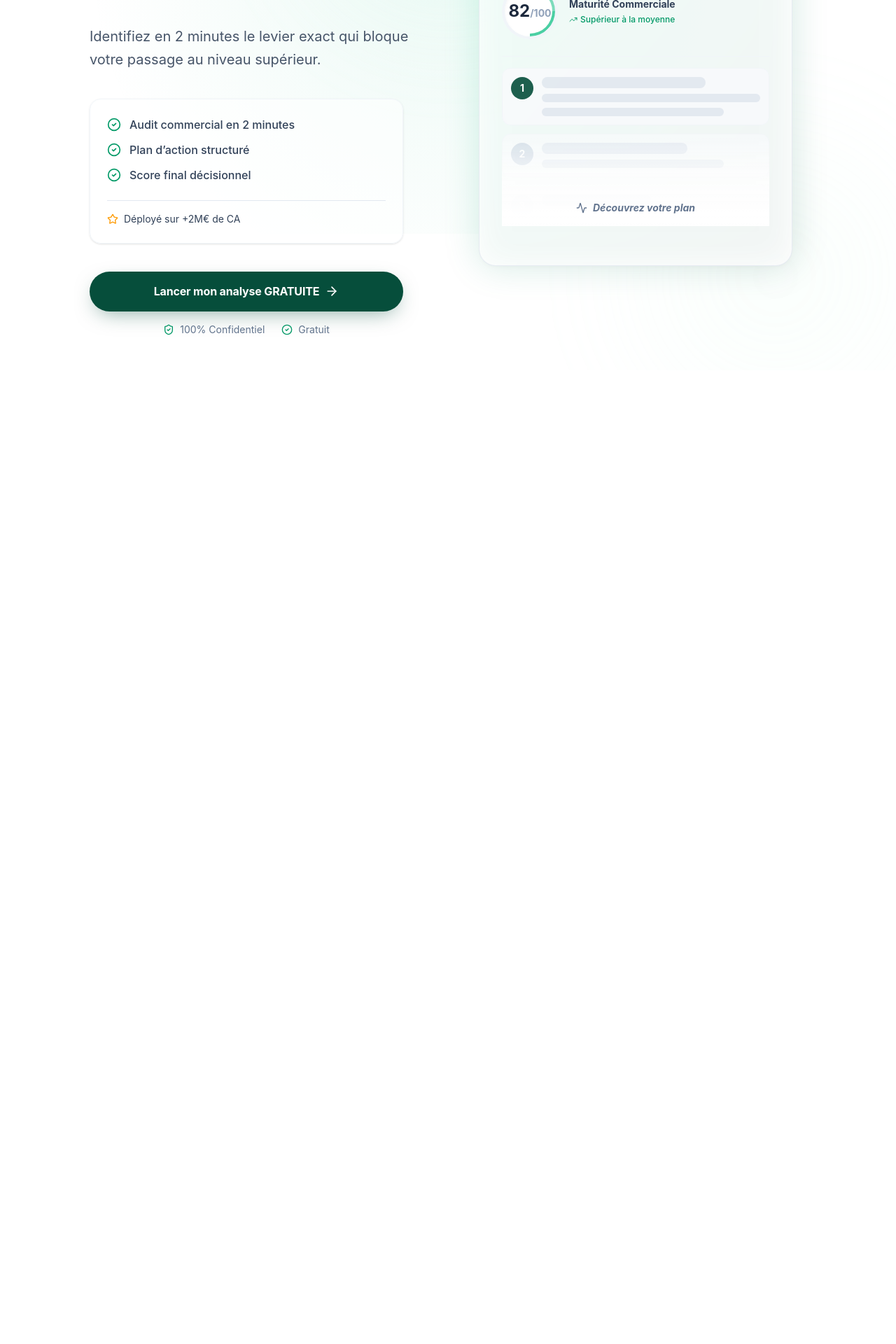
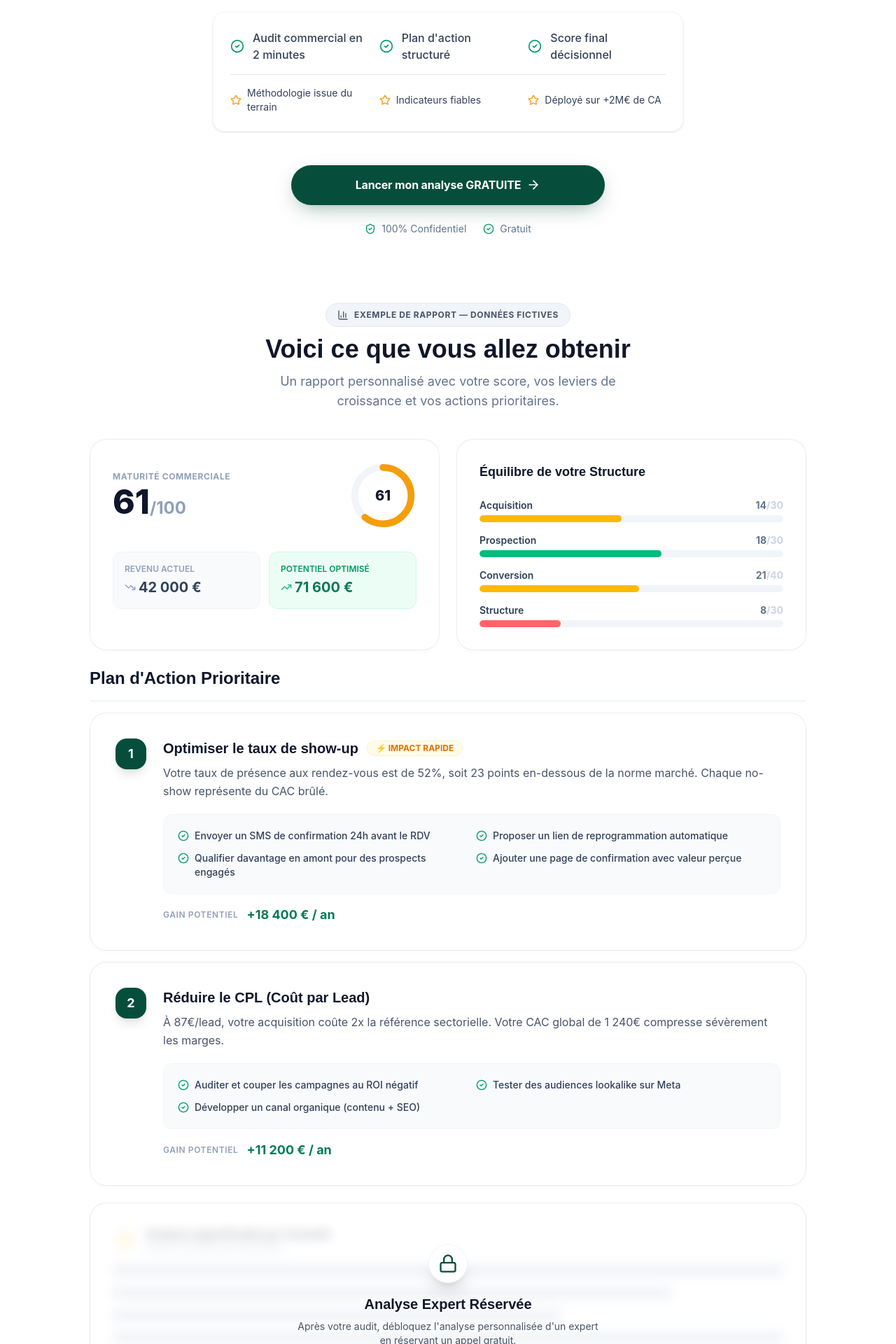
Before and after one commit to ClaveSkaleos/LeadMagnetaudit, a React (Vite) app: page / in a window 1280 px wide. Shown: the part 300-2220 px from the top of the page at 70% size. Before the commit the page ends 829 px from the top, so only its background shows below. Built offline with nearby package versions, Linux system fonts and the light colour scheme; no server answers.

Commit message:
feat(welcome): restore original hero + add detailed fictive results preview section

```diff
--- a/src/components/Welcome.jsx
+++ b/src/components/Welcome.jsx
@@ -1,9 +1,47 @@
-import React, { useState } from 'react';
-import { ArrowRight, CheckCircle2, ShieldCheck, Mail, ArrowLeft, Star, TrendingUp, BarChart3, Activity } from 'lucide-react';
+import React from 'react';
+import { ArrowRight, CheckCircle2, ShieldCheck, Star, TrendingUp, TrendingDown, Zap, Target, Activity, BarChart3, Lock } from 'lucide-react';
 import Logo from './Logo';
 
+// --- Fictive Preview Data ---
+const PREVIEW_SCORE = 61;
+const PREVIEW_SCORE_COLOR = '#F59E0B'; // amber for a "needs improvement" score
+const PREVIEW_RECO = [
+    {
+        number: 1,
+        tag: '⚡ IMPACT RAPIDE',
+        tagColor: 'bg-amber-50 text-amber-600 border-amber-100',
+        title: 'Optimiser le taux de show-up',
+        desc: 'Votre taux de présence aux rendez-vous est de 52%, soit 23 points en-dessous de la norme marché. Chaque no-show représente du CAC brûlé.',
+        actions: [
+            'Envoyer un SMS de confirmation 24h avant le RDV',
+            'Proposer un lien de reprogrammation automatique',
+            'Qualifier davantage en amont pour des prospects engagés',
+            'Ajouter une page de confirmation avec valeur perçue',
+        ],
+        gain: '18 400',
+    },
+    {
+        number: 2,
+        tag: null,
+        title: 'Réduire le CPL (Coût par Lead)',
+        desc: 'À 87€/lead, votre acquisition coûte 2x la référence sectorielle. Votre CAC global de 1 240€ compresse sévèrement les marges.',
+        actions: [
+            'Auditer et couper les campagnes au ROI négatif',
+            'Tester des audiences lookalike sur Meta',
+            'Développer un canal organique (contenu + SEO)',
+        ],
+        gain: '11 200',
+    },
+];
+
+const PREVIEW_PILLARS = [
+    { label: 'Acquisition', value: 14, max: 30, color: 'bg-amber-400' },
+    { label: 'Prospection', value: 18, max: 30, color: 'bg-emerald-500' },
+    { label: 'Conversion', value: 21, max: 40, color: 'bg-amber-400' },
+    { label: 'Structure', value: 8, max: 30, color: 'bg-red-400' },
+];
+
 export default function Welcome({ onStart }) {
-
     return (
         <div className="relative min-h-screen w-full flex flex-col justify-center items-center bg-glow-effect overflow-hidden py-12 px-6">
 
@@ -15,40 +53,46 @@ export default function Welcome({ onStart }) {
             <div className="glow-spot top-[-20%] left-[50%] -translate-x-1/2 w-[800px] h-[800px] opacity-40 blur-[120px]"></div>
             <div className="glow-spot bottom-[-20%] right-[-10%] w-[600px] h-[600px] opacity-30 blur-[100px]"></div>
 
-            <div className="relative z-10 w-full max-w-5xl mx-auto grid lg:grid-cols-2 gap-12 items-center animate-in">
+            {/* === HERO SECTION (original layout) === */}
+            <div className="relative z-10 w-full max-w-3xl mx-auto flex flex-col items-center text-center animate-in space-y-12">
 
                 {/* Main Value Prop */}
-                <div className="space-y-10 flex flex-col items-center lg:items-start text-center lg:text-left">
                 <div className="space-y-6">
-                        <h1 className="text-4xl md:text-5xl lg:text-6xl font-extrabold text-slate-900 tracking-tight leading-[1.1] font-display">
+                    <h1 className="text-4xl md:text-6xl font-extrabold text-slate-900 tracking-tight leading-[1.1] font-display">
                         Diagnostiquez votre <br />
                         <span className="text-gradient">performance commerciale.</span>
                     </h1>
-                        <p className="text-xl text-slate-600 max-w-xl leading-relaxed">
+                    <p className="text-xl text-slate-600 max-w-2xl mx-auto leading-relaxed">
                         Identifiez en 2 minutes le levier exact qui bloque votre passage au niveau supérieur.
                     </p>
                 </div>
 
-                    {/* Benefits List - 3 checks + credibility */}
-                    <div className="flex flex-col gap-4 text-left bg-white/50 backdrop-blur-sm p-6 rounded-2xl border border-slate-100 shadow-sm w-full max-w-md">
-                        <div className="space-y-3">
+                {/* Benefits Grid */}
+                <div className="flex flex-col gap-4 justify-center items-center text-left bg-white/50 backdrop-blur-sm p-6 rounded-2xl border border-slate-100 shadow-sm max-w-2xl w-full">
+                    <div className="grid grid-cols-1 md:grid-cols-3 gap-4 w-full">
                         <div className="flex items-center gap-3">
                             <CheckCircle2 className="w-5 h-5 text-emerald-600 flex-shrink-0" />
                             <span className="font-medium text-slate-700">Audit commercial en 2 minutes</span>
                         </div>
                         <div className="flex items-center gap-3">
                             <CheckCircle2 className="w-5 h-5 text-emerald-600 flex-shrink-0" />
-                                <span className="font-medium text-slate-700">Plan d’action structuré</span>
+                            <span className="font-medium text-slate-700">Plan d'action structuré</span>
                         </div>
                         <div className="flex items-center gap-3">
                             <CheckCircle2 className="w-5 h-5 text-emerald-600 flex-shrink-0" />
                             <span className="font-medium text-slate-700">Score final décisionnel</span>
                         </div>
                     </div>
-
-                        {/* Credibility Section */}
-                        <div className="w-full border-t border-slate-200 pt-4 mt-2">
-                            <div className="grid grid-cols-1 gap-2">
+                    <div className="w-full border-t border-slate-200 pt-4">
+                        <div className="grid grid-cols-1 md:grid-cols-3 gap-4 w-full">
+                            <div className="flex items-center gap-2">
+                                <Star className="w-4 h-4 text-amber-500 flex-shrink-0" />
+                                <span className="text-sm text-slate-700">Méthodologie issue du terrain</span>
+                            </div>
+                            <div className="flex items-center gap-2">
+                                <Star className="w-4 h-4 text-amber-500 flex-shrink-0" />
+                                <span className="text-sm text-slate-700">Indicateurs fiables</span>
+                            </div>
                             <div className="flex items-center gap-2">
                                 <Star className="w-4 h-4 text-amber-500 flex-shrink-0" />
                                 <span className="text-sm text-slate-700">Déployé sur +2M€ de CA</span>
@@ -57,8 +101,8 @@ export default function Welcome({ onStart }) {
                     </div>
                 </div>
 
-                    {/* CTA Area */}
-                    <div className="flex flex-col items-center lg:items-start gap-4 w-full max-w-md">
+                {/* CTA */}
+                <div className="flex flex-col items-center gap-6 w-full max-w-md">
                     <button
                         onClick={onStart}
                         className="btn-rolex w-full text-lg py-5 shadow-2xl shadow-emerald-900/20 hover:scale-[1.02] active:scale-[0.98] transition-all group relative overflow-hidden"
@@ -67,11 +111,10 @@ export default function Welcome({ onStart }) {
                             Lancer mon analyse GRATUITE
                             <ArrowRight className="w-5 h-5 group-hover:translate-x-1 transition-transform" />
                         </span>
-                            {/* Shimmer effect */}
                         <div className="absolute inset-0 -translate-x-full group-hover:animate-[shimmer_1.5s_infinite] bg-gradient-to-r from-transparent via-white/20 to-transparent z-0"></div>
                     </button>
 
-                        <div className="flex items-center gap-6 text-sm text-slate-500 justify-center w-full">
+                    <div className="flex items-center gap-6 text-sm text-slate-500">
                         <div className="flex items-center gap-2">
                             <ShieldCheck className="w-4 h-4 text-emerald-600" />
                             <span>100% Confidentiel</span>
@@ -82,79 +125,167 @@ export default function Welcome({ onStart }) {
                         </div>
                     </div>
                 </div>
+
             </div>
 
-                {/* Result Preview (New mockup section) */}
-                <div className="relative w-full max-w-md mx-auto hidden lg:block transform hover:rotate-2 transition-transform duration-500">
-                    <div className="absolute -inset-1 bg-gradient-to-br from-emerald-400/30 to-rolex-900/30 rounded-[2rem] blur-xl opacity-50"></div>
-                    <div className="card-modern relative bg-white/90 backdrop-blur-xl p-8 shadow-2xl border border-white/40 overflow-hidden">
+            {/* === DETAILED PREVIEW SECTION === */}
+            <div className="relative z-10 w-full max-w-5xl mx-auto mt-24 space-y-6">
 
-                        <div className="absolute top-0 right-0 p-4 opacity-5">
-                            <BarChart3 className="w-32 h-32" />
+                {/* Section Header */}
+                <div className="text-center space-y-3 mb-10">
+                    <div className="inline-flex items-center gap-2 px-4 py-2 rounded-full bg-slate-100 text-slate-600 text-xs font-bold uppercase tracking-wider border border-slate-200">
+                        <BarChart3 className="w-4 h-4" /> Exemple de rapport — Données fictives
+                    </div>
+                    <h2 className="text-3xl md:text-4xl font-extrabold text-slate-900 font-display">
+                        Voici ce que vous allez obtenir
+                    </h2>
+                    <p className="text-slate-500 text-lg max-w-xl mx-auto">Un rapport personnalisé avec votre score, vos leviers de croissance et vos actions prioritaires.</p>
                 </div>
 
-                        <div className="space-y-6 relative z-10">
-                            {/* Mock Header */}
+                {/* Preview Cards Row 1 — Score + Pillars */}
+                <div className="grid md:grid-cols-2 gap-6">
+
+                    {/* Score Card */}
+                    <div className="card-modern bg-white p-8 flex flex-col items-center gap-6 border-l-4 border-amber-400 shadow-lg">
+                        <div className="w-full flex items-center justify-between mb-2">
                             <div>
-                                <div className="inline-flex items-center gap-2 px-3 py-1 rounded-full bg-emerald-50 text-emerald-700 text-[10px] font-bold uppercase tracking-wider mb-3">
-                                    Aperçu de vos résultats
+                                <div className="text-xs font-bold uppercase tracking-wider text-slate-400 mb-1">Maturité Commerciale</div>
+                                <div className="text-5xl font-extrabold text-slate-900">{PREVIEW_SCORE}<span className="text-2xl text-slate-400 font-bold">/100</span></div>
                             </div>
-                                <h3 className="text-2xl font-bold text-slate-900 font-display">Plan d'Action Personnalisé</h3>
+                            <div className="w-24 h-24 relative flex items-center justify-center">
+                                <svg viewBox="0 0 100 100" className="w-full h-full -rotate-90">
+                                    <circle cx="50" cy="50" r="42" fill="none" stroke="#F1F5F9" strokeWidth="10" />
+                                    <circle
+                                        cx="50" cy="50" r="42" fill="none"
+                                        stroke={PREVIEW_SCORE_COLOR} strokeWidth="10" strokeLinecap="round"
+                                        strokeDasharray={`${2 * Math.PI * 42 * PREVIEW_SCORE / 100} ${2 * Math.PI * 42}`}
+                                    />
+                                </svg>
+                                <span className="absolute text-xl font-extrabold text-slate-900">{PREVIEW_SCORE}</span>
                             </div>
-
-                            {/* Mock Score Indicator */}
-                            <div className="flex items-center gap-4">
-                                <div className="relative w-20 h-20 rounded-full border-4 border-slate-100 flex items-center justify-center bg-white shadow-inner">
-                                    <div className="absolute inset-0 w-full h-full border-4 border-transparent border-t-emerald-500 rounded-full rotate-45 opacity-50"></div>
-                                    <div className="absolute inset-0 w-full h-full border-4 border-transparent border-r-emerald-500 rounded-full rotate-45 opacity-70"></div>
-                                    <span className="text-2xl font-bold text-slate-800">82<span className="text-sm text-slate-400">/100</span></span>
                         </div>
-                                <div className="space-y-1">
-                                    <div className="text-sm font-bold text-slate-700">Maturité Commerciale</div>
-                                    <div className="text-xs text-emerald-600 font-medium flex items-center gap-1">
-                                        <TrendingUp className="w-3 h-3" /> Supérieur à la moyenne
+                        <div className="w-full grid grid-cols-2 gap-3">
+                            <div className="bg-slate-50 rounded-xl p-4 border border-slate-100">
+                                <div className="text-xs text-slate-400 font-semibold uppercase mb-1">Revenu Actuel</div>
+                                <div className="text-xl font-bold text-slate-700 flex items-center gap-1"><TrendingDown className="w-4 h-4 text-slate-400" /> 42 000 €</div>
+                            </div>
+                            <div className="bg-emerald-50 rounded-xl p-4 border border-emerald-100">
+                                <div className="text-xs text-emerald-600 font-semibold uppercase mb-1">Potentiel Optimisé</div>
+                                <div className="text-xl font-bold text-emerald-700 flex items-center gap-1"><TrendingUp className="w-4 h-4 text-emerald-500" /> 71 600 €</div>
                             </div>
                         </div>
                     </div>
 
-                            {/* Mock Action Plan list */}
-                            <div className="space-y-3 pt-4 border-t border-slate-100">
-                                <div className="bg-slate-50 p-3 rounded-xl border border-slate-100 flex gap-3 opacity-90">
-                                    <div className="w-8 h-8 rounded-full bg-rolex-900 text-white flex items-center justify-center text-sm font-bold shrink-0">1</div>
-                                    <div className="space-y-2 w-full">
-                                        <div className="h-4 bg-slate-200 rounded-full w-3/4"></div>
-                                        <div className="h-3 bg-slate-200 rounded-full w-full"></div>
-                                        <div className="h-3 bg-slate-200 rounded-full w-5/6"></div>
+                    {/* Pillars Card */}
+                    <div className="card-modern bg-white p-8 shadow-lg">
+                        <h3 className="font-bold text-slate-900 text-lg mb-6 font-display">Équilibre de votre Structure</h3>
+                        <div className="space-y-4">
+                            {PREVIEW_PILLARS.map((p) => (
+                                <div key={p.label}>
+                                    <div className="flex items-center justify-between mb-1">
+                                        <span className="text-sm font-semibold text-slate-700">{p.label}</span>
+                                        <span className="text-sm font-bold text-slate-500">{p.value}<span className="text-slate-300">/{p.max}</span></span>
+                                    </div>
+                                    <div className="h-2.5 bg-slate-100 rounded-full overflow-hidden">
+                                        <div
+                                            className={`h-full rounded-full ${p.color} transition-all`}
+                                            style={{ width: `${(p.value / p.max) * 100}%` }}
+                                        />
                                     </div>
                                 </div>
-                                <div className="bg-slate-50 p-3 rounded-xl border border-slate-100 flex gap-3 opacity-70">
-                                    <div className="w-8 h-8 rounded-full bg-slate-300 text-white flex items-center justify-center text-sm font-bold shrink-0">2</div>
-                                    <div className="space-y-2 w-full">
-                                        <div className="h-4 bg-slate-200 rounded-full w-2/3"></div>
-                                        <div className="h-3 bg-slate-200 rounded-full w-5/6"></div>
-                                    </div>
-                                </div>
-                                <div className="bg-slate-50 p-3 rounded-xl border border-slate-100 flex gap-3 opacity-40">
-                                    <div className="w-8 h-8 rounded-full bg-slate-200 text-white flex items-center justify-center text-sm font-bold shrink-0">3</div>
-                                    <div className="space-y-2 w-full">
-                                        <div className="h-4 bg-slate-200 rounded-full w-1/2"></div>
+                            ))}
                         </div>
                     </div>
                 </div>
 
-                            {/* Blur CTA overlay */}
-                            <div className="absolute bottom-0 left-0 right-0 h-32 bg-gradient-to-t from-white via-white/80 to-transparent flex items-end justify-center pb-4 z-20">
-                                <div className="text-sm font-bold text-slate-500 italic flex items-center gap-2">
-                                    <Activity className="w-4 h-4" /> Découvrez votre plan
+                {/* Preview Cards Row 2 — Priority Actions */}
+                <div className="space-y-4">
+                    <h3 className="text-2xl font-bold text-slate-900 font-display border-b border-slate-200 pb-4">Plan d'Action Prioritaire</h3>
+                    {PREVIEW_RECO.map((rec) => (
+                        <div key={rec.number} className="card-modern bg-white p-7 md:p-9 shadow-md hover:shadow-xl transition-shadow">
+                            <div className="flex flex-col md:flex-row items-start gap-6">
+                                <div className="w-11 h-11 rounded-2xl bg-rolex-900 text-white font-bold flex items-center justify-center text-lg shadow-lg flex-shrink-0">
+                                    {rec.number}
+                                </div>
+                                <div className="flex-1 w-full">
+                                    <div className="flex flex-wrap items-center gap-3 mb-2">
+                                        <h4 className="text-xl font-bold text-slate-900 font-display">{rec.title}</h4>
+                                        {rec.tag && (
+                                            <span className={`inline-flex items-center gap-1 px-3 py-0.5 rounded-full text-xs font-bold border ${rec.tagColor}`}>
+                                                {rec.tag}
+                                            </span>
+                                        )}
+                                    </div>
+                                    <p className="text-slate-600 mb-5 leading-relaxed">{rec.desc}</p>
+                                    <div className="grid md:grid-cols-2 gap-3 bg-slate-50 rounded-xl p-5 border border-slate-100 mb-4">
+                                        {rec.actions.map((action, i) => (
+                                            <div key={i} className="flex items-start gap-2">
+                                                <CheckCircle2 className="w-4 h-4 text-emerald-600 flex-shrink-0 mt-0.5" />
+                                                <span className="text-slate-700 text-sm font-medium">{action}</span>
+                                            </div>
+                                        ))}
+                                    </div>
+                                    <div className="flex items-center gap-3">
+                                        <span className="text-xs font-semibold text-slate-400 uppercase tracking-wider">Gain Potentiel</span>
+                                        <span className="text-lg font-bold text-emerald-700">+{rec.gain} € / an</span>
+                                    </div>
+                                </div>
+                            </div>
+                        </div>
+                    ))}
+                </div>
+
+                {/* Locked Expert Section Preview */}
+                <div className="card-modern relative bg-white overflow-hidden shadow-md border border-slate-200">
+                    {/* Blurred content underneath */}
+                    <div className="p-8 filter blur-sm opacity-30 select-none pointer-events-none space-y-4">
+                        <div className="flex items-center gap-3 mb-4">
+                            <div className="w-9 h-9 rounded-full bg-amber-50 flex items-center justify-center">
+                                <Star className="w-5 h-5 text-amber-500" />
+                            </div>
+                            <div>
+                                <div className="font-bold text-slate-900">Analyse approfondie par Corentin</div>
+                                <div className="text-xs text-slate-500">Expert en Systèmes de Vente B2B</div>
+                            </div>
+                        </div>
+                        <div className="h-4 bg-slate-300 rounded w-full"></div>
+                        <div className="h-4 bg-slate-300 rounded w-5/6"></div>
+                        <div className="h-4 bg-slate-300 rounded w-4/6"></div>
+                        <div className="h-4 bg-slate-300 rounded w-full"></div>
+                        <div className="h-4 bg-slate-300 rounded w-3/4"></div>
+                    </div>
+                    {/* Lock overlay */}
+                    <div className="absolute inset-0 flex flex-col items-center justify-center p-6 text-center">
+                        <div className="w-14 h-14 bg-white rounded-full shadow-xl flex items-center justify-center mb-4 border border-slate-100">
+                            <Lock className="w-7 h-7 text-rolex-900" />
+                        </div>
+                        <h4 className="text-xl font-bold text-slate-900 mb-2 font-display">Analyse Expert Réservée</h4>
+                        <p className="text-slate-600 text-sm max-w-md">
+                            Après votre audit, débloquez l'analyse personnalisée d'un expert en réservant un appel gratuit.
+                        </p>
+                    </div>
+                </div>
+
+                {/* Final CTA */}
+                <div className="flex flex-col items-center gap-4 pt-6 pb-12">
+                    <button
+                        onClick={onStart}
+                        className="btn-rolex text-lg py-5 px-12 shadow-2xl shadow-emerald-900/20 hover:scale-[1.02] active:scale-[0.98] transition-all group relative overflow-hidden"
+                    >
+                        <span className="relative z-10 flex items-center justify-center gap-2">
+                            Obtenir mon rapport personnalisé
+                            <ArrowRight className="w-5 h-5 group-hover:translate-x-1 transition-transform" />
+                        </span>
+                        <div className="absolute inset-0 -translate-x-full group-hover:animate-[shimmer_1.5s_infinite] bg-gradient-to-r from-transparent via-white/20 to-transparent z-0"></div>
+                    </button>
+                    <div className="flex items-center gap-6 text-sm text-slate-400">
+                        <div className="flex items-center gap-2"><ShieldCheck className="w-4 h-4 text-emerald-500" /> 100% Confidentiel</div>
+                        <div className="flex items-center gap-2"><CheckCircle2 className="w-4 h-4 text-emerald-500" /> Gratuit</div>
+                        <div className="flex items-center gap-2"><Activity className="w-4 h-4 text-emerald-500" /> 2 minutes</div>
                     </div>
                 </div>
             </div>
 
         </div>
-                </div>
-
-            </div>
-
-        </div>
     );
 }
```
Lines whose indentation alone changed are shown as unchanged.
